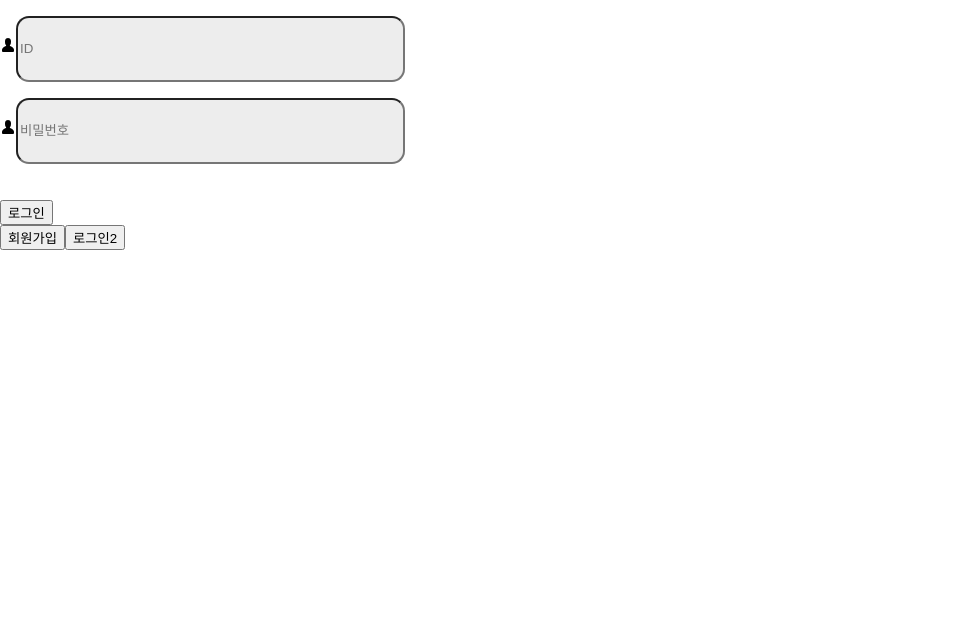
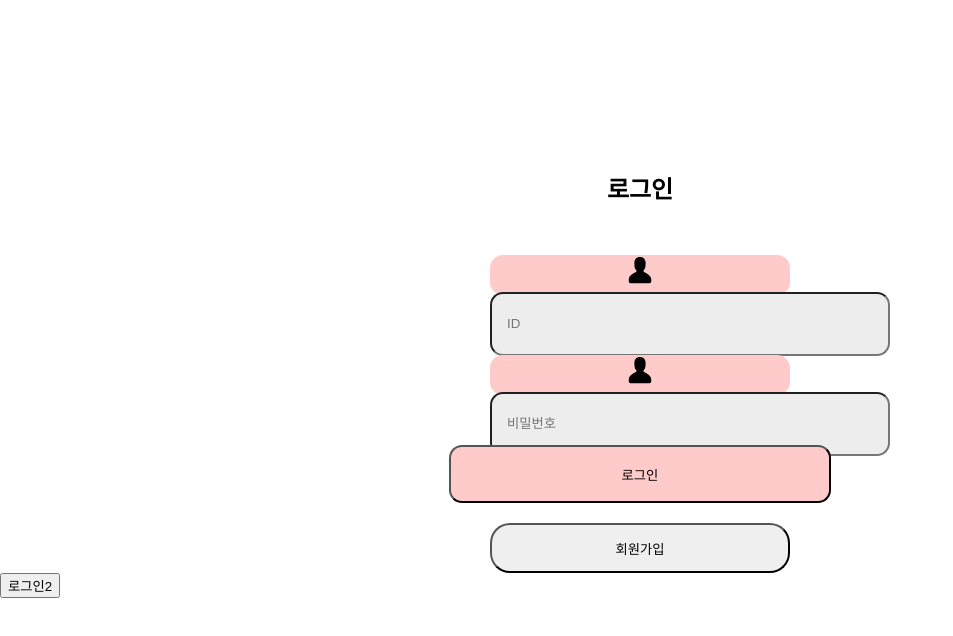
Before and after one commit to WebSystem-3/WebSysFront, a React (Create React App) app: page / in a window 1280 px wide. Shown: the top 636 px of the page, without its empty margins (0-953 px from the left). Built offline with nearby package versions, Linux system fonts and the light colour scheme.

Commit message:
style추가

```diff
--- a/src/Components/Login/LoginForm.css
+++ b/src/Components/Login/LoginForm.css
@@ -1,6 +1,22 @@
-.inputLogin{
-  background-color: #EDEDED;
+.inputLogin {
+  background-color: #ededed;
   width: 381.23px;
   height: 59.75px;
   border-radius: 13px;
+  padding: 0 0 0 15px;
 }
+
+.loginForm {
+  display: flex;
+  flex-direction: column;
+  align-items: center;
+  justify-content: center;
+  margin-top: 150px;
+}
+.loginButton {
+  width: 382.713px;
+  height: 58.45px;
+
+  border-radius: 13px;
+  background: #ffcaca;
+}
--- a/src/Components/Login/LoginForm.jsx
+++ b/src/Components/Login/LoginForm.jsx
@@ -1,14 +1,14 @@
-import React from "react";
-import { useState, useEffect } from "react";
-import "./LoginForm.css";
-import { useRecoilState } from "recoil";
-import { userState } from "../../RecoilState";
-import { GoPerson } from "react-icons/go";
-import { useNavigate } from "react-router-dom";
+import React from 'react';
+import { useState, useEffect } from 'react';
+import './LoginForm.css';
+import { useRecoilState } from 'recoil';
+import { userState } from '../../RecoilState';
+import { GoPerson } from 'react-icons/go';
+import { useNavigate } from 'react-router-dom';
 
 const LoginForm = () => {
-  const [id, setId] = useState("");
-  const [password, setPassword] = useState("");
+  const [id, setId] = useState('');
+  const [password, setPassword] = useState('');
   const [loggedIn, setLoggedIn] = useState(false);
   const [user_id, setUser_id] = useRecoilState(userState);
   const navigate = useNavigate();
@@ -18,31 +18,27 @@ const LoginForm = () => {
       account: id,
       password: password,
     };
-    await fetch("http://43.201.197.131:8080/user/login", {
-      method: "post",
+    await fetch('http://43.201.197.131:8080/user/login', {
+      method: 'post',
       headers: {
-        "content-type": "application/json",
+        'content-type': 'application/json',
       },
       body: JSON.stringify(userData),
     })
       .then((response) => {
         response.json().then((data) => {
-          if (response.status === 200){
+          if (response.status === 200) {
             setLoggedIn(true);
             setUser_id(data.user_id);
             alert(data.message);
             navigate('/main');
-
           } else {
             alert(data.errorMessage);
           }
         });
       })
       .catch((error) => console.log(error));
-
   };
-
-
 
   return (
     <div>
@@ -52,30 +48,33 @@ const LoginForm = () => {
         </div>
       ) : (
         <form>
-          <p>
+          <div className='loginForm'>
+            <h2 className='login'>로그인</h2>
+            <p className='Idform'>
               <GoPerson />
               <input
-              class="inputLogin"
-              type="text"
-              name="username"
-              placeholder="ID"
+                class='inputLogin'
+                type='text'
+                name='username'
+                placeholder='ID'
                 onChange={(event) => setId(event.target.value)}
               />
             </p>
-          <p>
+            <p className='Passwdform'>
               <GoPerson />
               <input
-              class="inputLogin"
-              type="password"
-              name="pwd"
-              placeholder="비밀번호"
+                class='inputLogin'
+                type='password'
+                name='pwd'
+                placeholder='비밀번호'
                 onChange={(event) => setPassword(event.target.value)}
               />
             </p>
             <br />
-          <button type="button" onClick={handleLogin}>
+            <button className='loginButton' type='button' onClick={handleLogin}>
               로그인
             </button>
+          </div>
         </form>
       )}
     </div>
--- /dev/null
+++ b/src/Components/TodoList/TodoListModule.css
@@ -0,0 +1,4 @@
+.show-date {
+  font-size: 20px;
+  margin-bottom: 20px;
+}
--- a/src/Components/TodoList/TodoListModule.jsx
+++ b/src/Components/TodoList/TodoListModule.jsx
@@ -9,6 +9,7 @@ import { dateState } from '../../RecoilState';
 import { timeState } from '../../RecoilState';
 import { taskState } from '../../RecoilState';
 import { useEffect } from 'react';
+import './TodoListModule.css';
 
 const TodoListModule = () => {
   const [tasks, setTasks] = useState([]);
@@ -165,7 +166,7 @@ const TodoListModule = () => {
 
   return (
     <>
-      <div className='show-time'>{task_date}</div>
+      <div className='show-date'>{task_date}</div>
       <TodoTemplate className='TodoTemp'>
         <TodoList
           tasks={tasks}
--- /dev/null
+++ b/src/Page/LoginPage.css
@@ -0,0 +1,11 @@
+.signUp {
+  display: flex;
+  align-items: center;
+  justify-content: center;
+  margin-top: 20px;
+}
+.signUp button {
+  width: 300px;
+  height: 50px;
+  border-radius: 20px;
+}
--- a/src/Page/LoginPage.jsx
+++ b/src/Page/LoginPage.jsx
@@ -2,22 +2,27 @@ import { useRecoilValue } from 'recoil';
 import { useRecoilState } from 'recoil';
 import { userState } from '../RecoilState';
 import LoginForm from '../Components/Login/LoginForm';
-import { useNavigate } from "react-router-dom";
+import { useNavigate } from 'react-router-dom';
+import './LoginPage.css';
 
 function Login() {
-    const navigate = useNavigate();
-    function tosignup(){
-        navigate("/signup")
-    }
-    function login(){
-        navigate("/main");
-    }
+  const navigate = useNavigate();
+  function tosignup() {
+    navigate('/signup');
+  }
+  function login() {
+    navigate('/main');
+  }
 
   return (
-    <>      <LoginForm/>
-      <button onClick={tosignup}>회원가입</button>
+    <>
+      {' '}
+      <LoginForm />
+      <div className='signUp'>
+        <button onClick={tosignup}>회원가입</button>
+      </div>
       <button onClick={login}>로그인2</button>
-      </>
+    </>
   );
 }
 
--- a/src/Page/MainPage.css
+++ b/src/Page/MainPage.css
@@ -1,20 +1,33 @@
-body {
+.mainContainer {
   display: flex;
-  justify-content: space-between;
+  margin-top: 150px;
 }
-.calendar {
-  width: 50%;
+
+.calendarContainer {
+  display: flex;
+  flex-direction: column;
+  order: 1;
+  justify-content: center;
+  flex-grow: 1;
+  flex-shrink: 1;
+  align-items: center;
 }
 
 .timerTodoContainer {
-  width: 50%;
+  order: 2;
   display: flex;
   flex-direction: column;
+  order: 1;
+  justify-content: center;
+  flex-grow: 1;
+  flex-shrink: 1;
+  align-items: center;
 }
-.Timer {
-  width: 30%;
-  order: -1;
+p {
+  width: 300px;
+  height: 40px;
+  border-radius: 13px;
+  background: #ffcaca;
+  text-align: center;
+  font-size: 30px;
 }
-.TodoList {
-  width: 30%;
-}
--- a/src/Page/MainPage.jsx
+++ b/src/Page/MainPage.jsx
@@ -5,6 +5,7 @@ import TimerModal from '../Components/Timer/TimerModal';
 import TodoListModule from '../Components/TodoList/TodoListModule';
 import Friends from '../Components/Friends/Friends';
 import { useNavigate } from 'react-router-dom';
+import './MainPage.css';
 
 function Main() {
   const user_id = useRecoilValue(userState);
@@ -14,15 +15,20 @@ function Main() {
     navigate('/userInfo');
   }
   return (
-    <>
-      <Calendar className='calendar' />
+    <div className='mainContainer'>
+      <div className='calendarContainer'>
+        <p>나의 기록</p>
+        <Calendar className='calendar' />
+      </div>
       <div className='timerTodoContainer'>
-        <TimerModal className='Timer' />
+        <p>To-do List</p>
+
         <TodoListModule className='TodoList' />
       </div>
-    </>
+    </div>
   );
 }
+//<TimerModal className='Timer' />
 
 /* <Friends/>
 <button onClick={myInfo}>내정보</button> */
```
Lines whose indentation alone changed are shown as unchanged.
